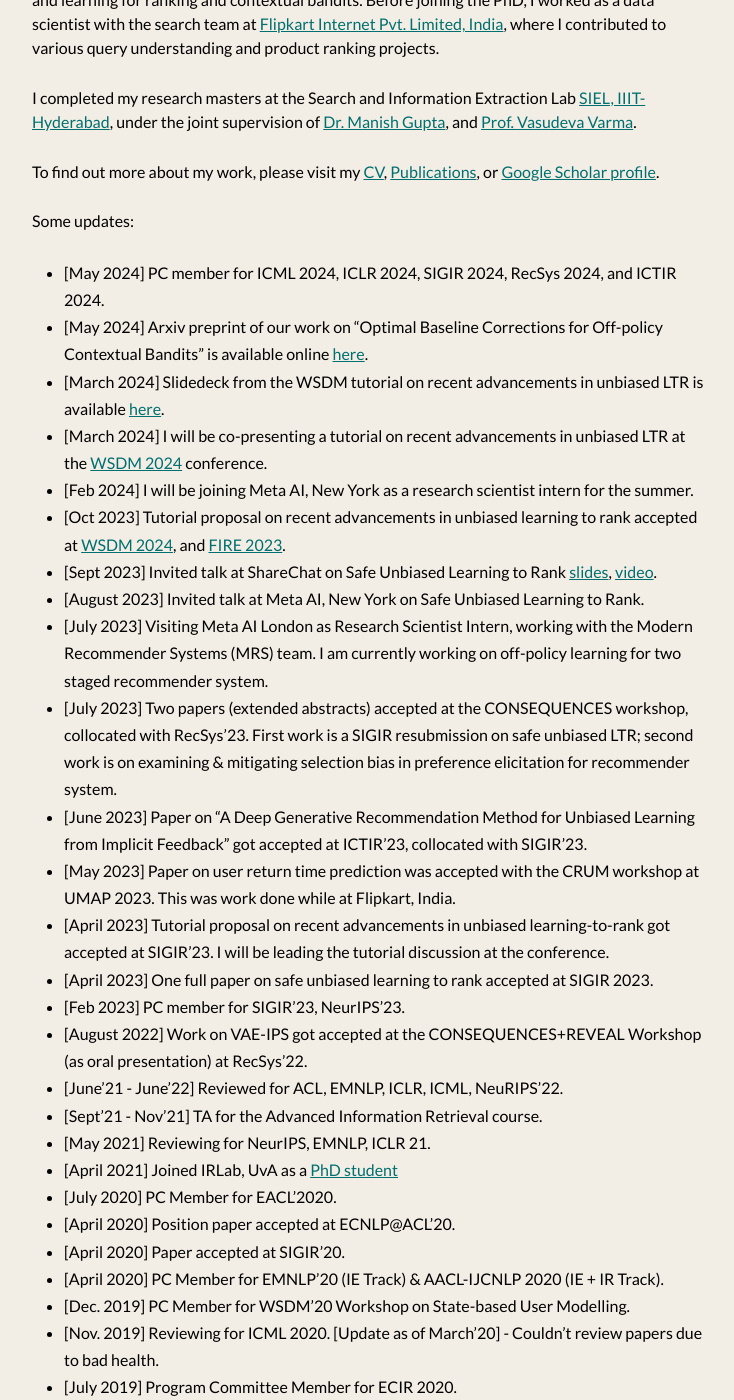
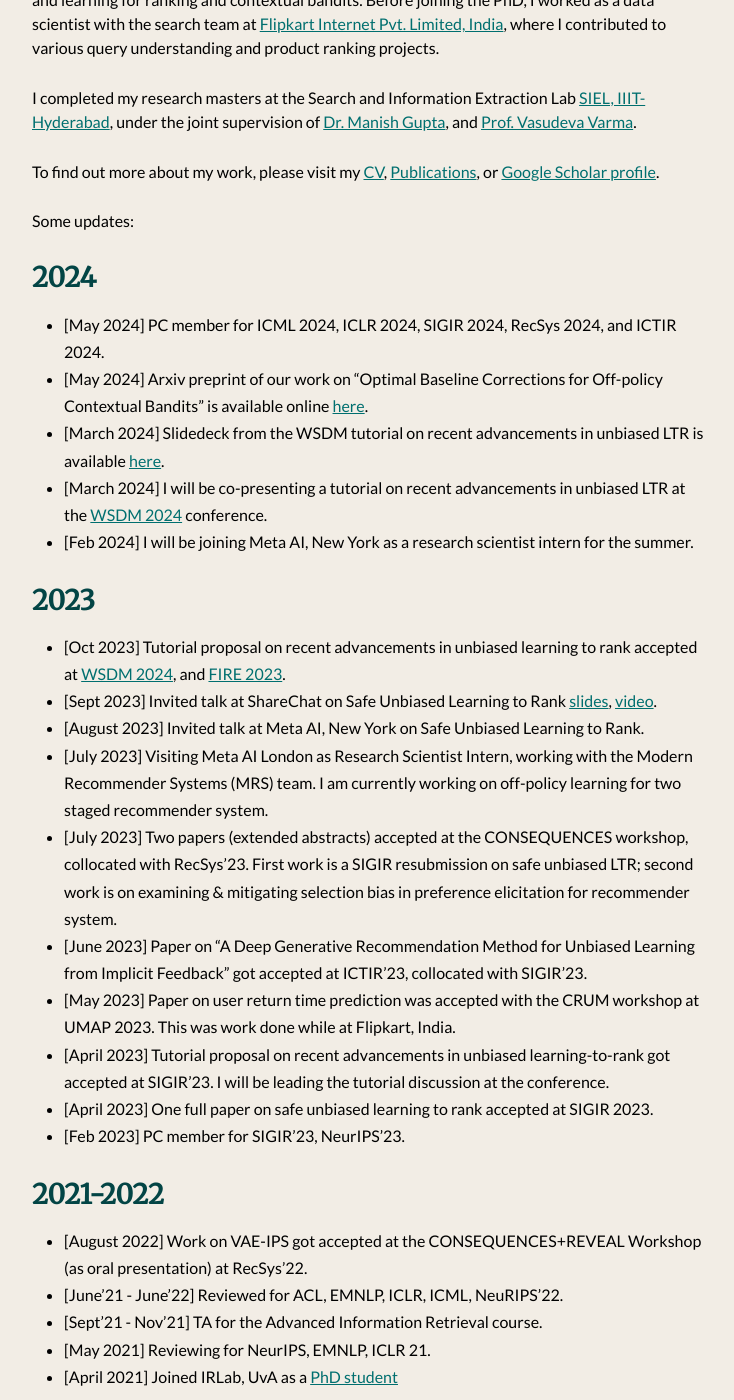
Before and after one commit to shashankg7/shashankg7.github.io, a Jekyll site: the page built from index.md, in a window 1280 px wide and 1400 px high, scrolled down 376 px. Shown: the whole window, without its empty margins (272-1006 px from the left). Built offline with Jekyll 4.4.1, drawn with Linux system fonts in a browser that asks for light colours; nearby versions of some CDN libraries.

Commit message:
Update index.md

```diff
--- a/index.md
+++ b/index.md
@@ -15,11 +15,16 @@
 
 Some updates:
 
+## 2024
+
 * [May 2024] PC member for ICML 2024, ICLR 2024, SIGIR 2024, RecSys 2024, and ICTIR 2024.
 * [May 2024] Arxiv preprint of our work on "Optimal Baseline Corrections for Off-policy Contextual Bandits" is available online [here](https://arxiv.org/abs/2405.05736).
 * [March 2024] Slidedeck from the WSDM tutorial on recent advancements in unbiased LTR is available [here](https://sites.google.com/view/wsdm-2024-tutorial-ultr/).
 * [March 2024] I will be co-presenting a tutorial on recent advancements in unbiased LTR at the [WSDM 2024](https://sites.google.com/view/wsdm-2024-tutorial-ultr/) conference.
 * [Feb 2024] I will be joining Meta AI, New York as a research scientist intern for the summer.
+
+## 2023
+
 * [Oct 2023] Tutorial proposal on recent advancements in unbiased learning to rank accepted at [WSDM 2024](https://www.wsdm-conference.org/2024/tutorials/), and [FIRE 2023](https://sites.google.com/view/fire-2023-ultr-tutorial/home).
 * [Sept 2023] Invited talk at ShareChat on Safe Unbiased Learning to Rank [slides](https://docs.google.com/presentation/d/e/2PACX-1vQ-IJ3hAGjFYJN2qy6HIw5nTOjBlCwfAd-NfR68oqjIl62BRoAsPcb2bVL7U4LvJhISR7fhxp2Squwx/pub?start=false&loop=false&delayms=60000), [video](https://www.youtube.com/watch?v=xlsmhOtwFUc).
 * [August 2023] Invited talk at Meta AI, New York on Safe Unbiased Learning to Rank.
@@ -30,11 +35,18 @@
 * [April 2023] Tutorial proposal on recent advancements in unbiased learning-to-rank got accepted at SIGIR'23. I will be leading the tutorial discussion at the conference.
 * [April 2023] One full paper on safe unbiased learning to rank accepted at SIGIR 2023.
 * [Feb 2023] PC member for SIGIR'23, NeurIPS'23.
+
+## 2021-2022
+
 * [August 2022] Work on VAE-IPS got accepted at the CONSEQUENCES+REVEAL Workshop (as oral presentation) at RecSys'22.
 * [June'21 - June'22] Reviewed for ACL, EMNLP, ICLR, ICML, NeuRIPS'22.
 * [Sept'21 - Nov'21] TA for the Advanced Information Retrieval course.
 * [May 2021] Reviewing for NeurIPS, EMNLP, ICLR 21.
 * [April 2021] Joined IRLab, UvA as a [PhD student](https://irlab.science.uva.nl/2021/04/15/shashank-gupta-joins-irlab/)
+
+
+## Pre-PhD
+
 * [July 2020] PC Member for EACL'2020.
 * [April 2020] Position paper accepted at ECNLP@ACL'20.
 * [April 2020] Paper accepted at SIGIR'20.
```
